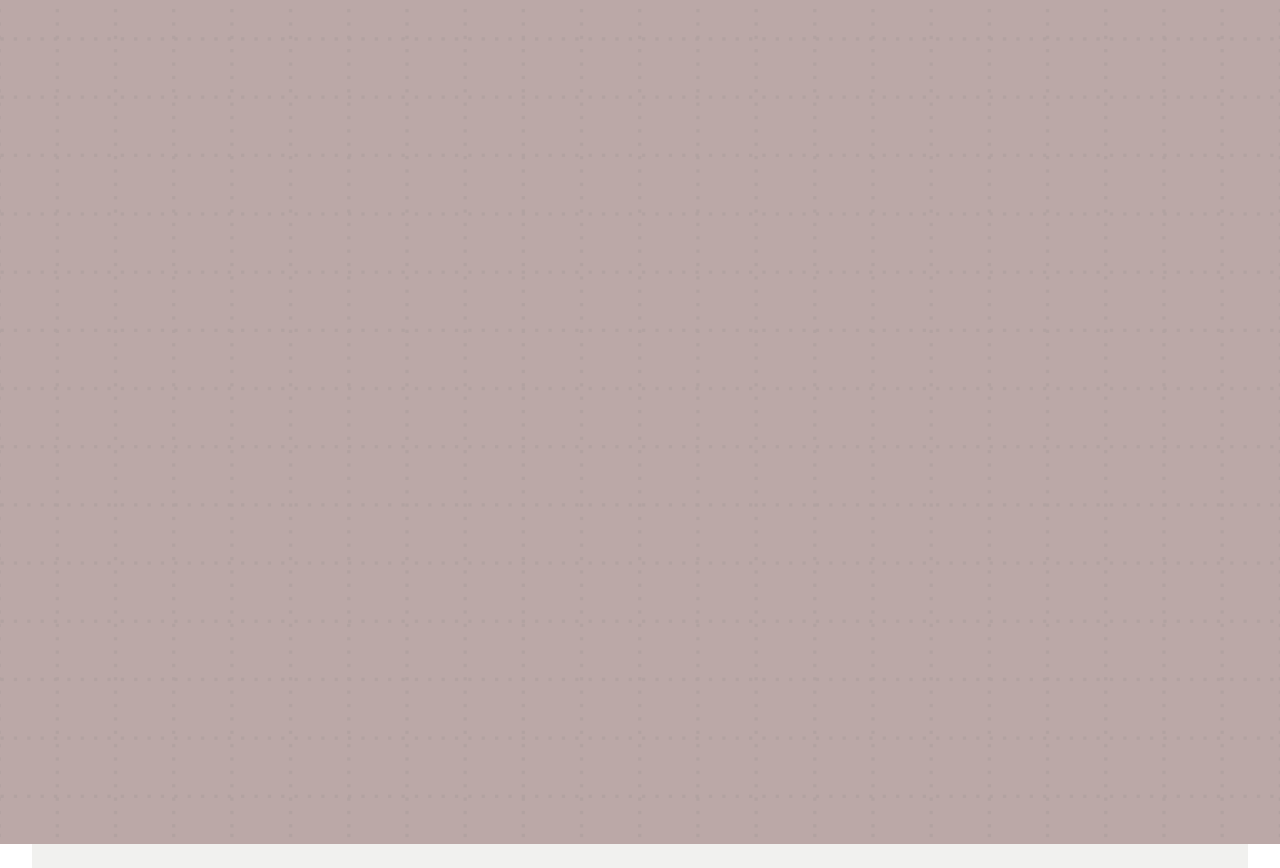
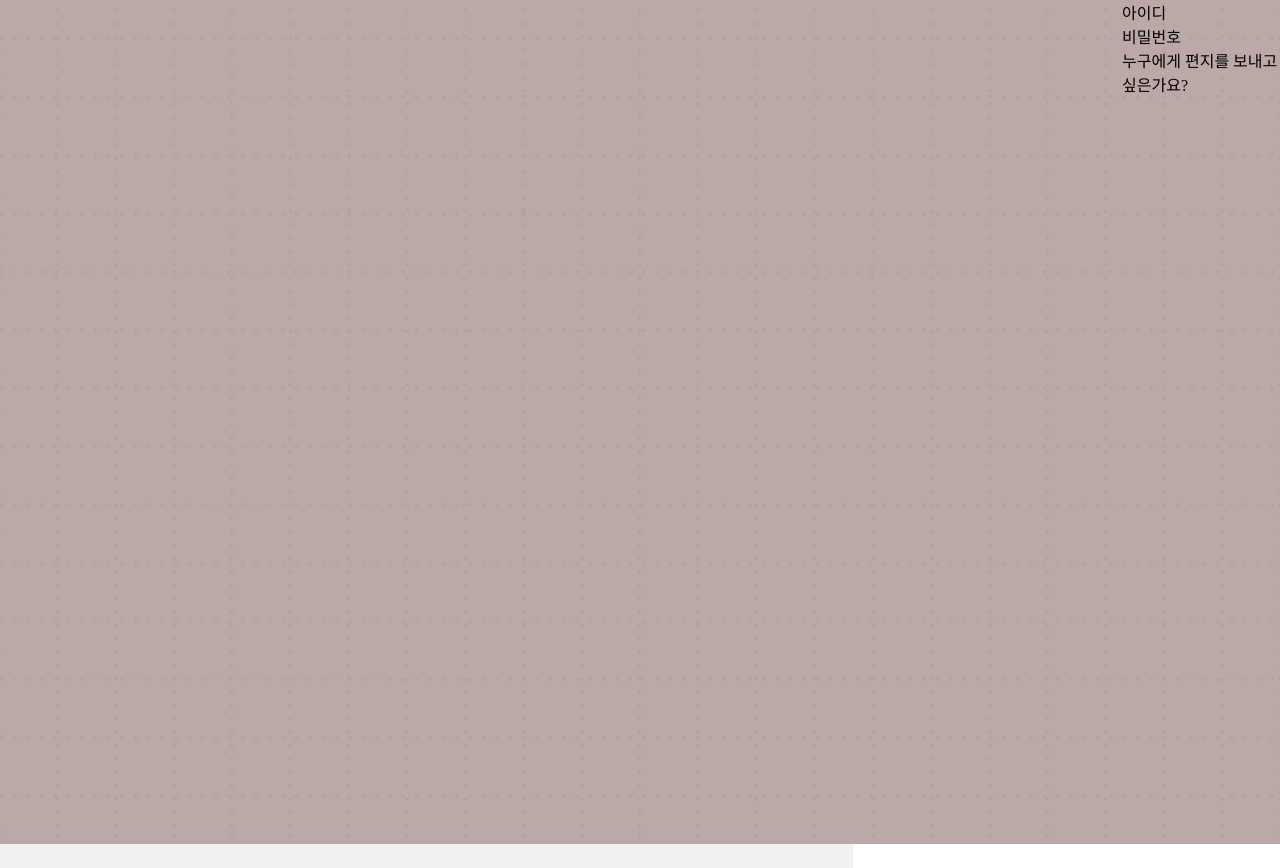
Before and after one commit to mogg22/Advent_calender, a React (Create React App) app in the folder frontend/: page /login in a window 1280 px wide. Built offline with nearby package versions, Linux system fonts and the light colour scheme; a web font is replaced by a local one.

Commit message:
[1129] 페이지 생성 완료, 편집중

```diff
--- a/frontend/src/pages/Login.js
+++ b/frontend/src/pages/Login.js
@@ -6,6 +6,21 @@
       <div className="page-bg">
         <div className="center">
           <div className="white-door"></div>
+          <div className="title"></div>
+          <div className="login-content">
+            <div className="ID">
+              <p>아이디</p>
+              <form></form>
+            </div>
+            <div className="password">
+              <p>비밀번호</p>
+              <form></form>
+            </div>
+            <div className="tosend">
+              <p>누구에게 편지를 보내고 싶은가요?</p>
+              <form></form>
+            </div>
+          </div>
         </div>
       </div>
     </div>
--- a/frontend/src/pages/Start.js
+++ b/frontend/src/pages/Start.js
@@ -15,10 +15,10 @@
               <div className="start-btn">
                 <div className="login-btn">
                   <Link to="/Login"><p>로그인</p></Link>
-                  </div>
+                </div>
                 <div className="register-btn">
-                <Link to="/Register"><p>회원가입</p></Link>
-                  </div>
+                  <Link to="/Register"><p>회원가입</p></Link>
+                </div>
               </div>
             </div>
           </div>
--- /dev/null
+++ b/frontend/src/styles/Login.css
@@ -0,0 +1,43 @@
+.start-page {
+    background-color: #77514e;
+    width: 100vw;
+    height: 100vh;
+    min-height: 844px;
+}
+
+.page-bg {
+    background-image: url("../img/background.png");
+    background-size: cover;
+    background-position: center;
+    height: 100vh;
+    min-height: 844px;
+    display: flex;
+    justify-content: center;
+}
+
+.center {
+    width: 100vw;
+    height: 100vh;
+    min-height: 844px;
+    background-color: rgb(255, 255, 255, 0.5);
+    display: flex;
+    justify-content: center;
+}
+
+@media (hover: hover) {
+    .center {
+    width: 390px;
+    }
+}
+
+.white-door {
+    width: 95%;
+    height: 85%;
+    min-height: 748px;
+    position: relative;
+    top: calc(100vh * 0.15);
+
+    background-color: #f1f1ef;
+    border-radius: 200px 200px 0 0;
+    z-index: -1;
+}
```
Also changed, not shown: frontend/src/styles/Mypage.css (added), frontend/src/styles/Register.css (added).
